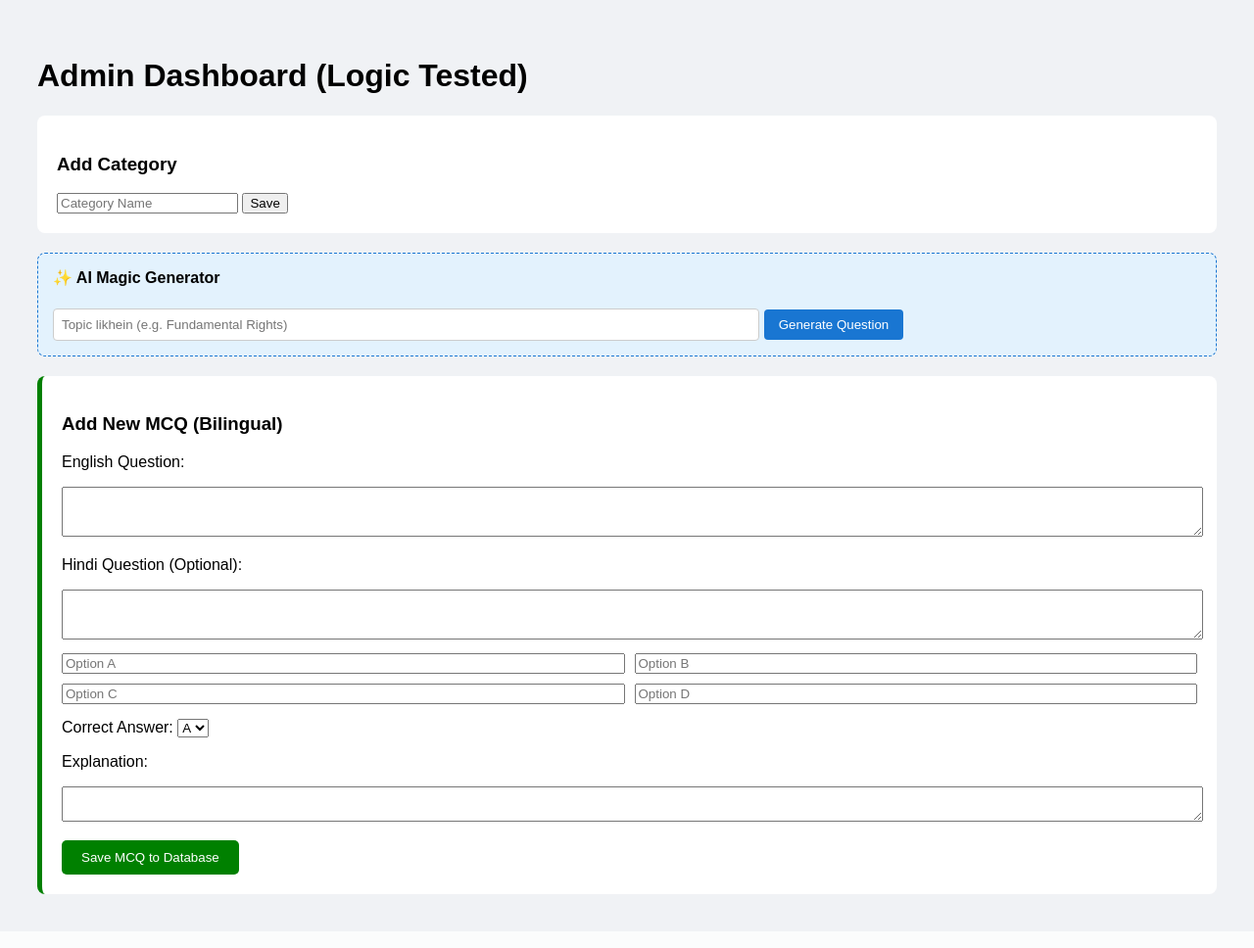
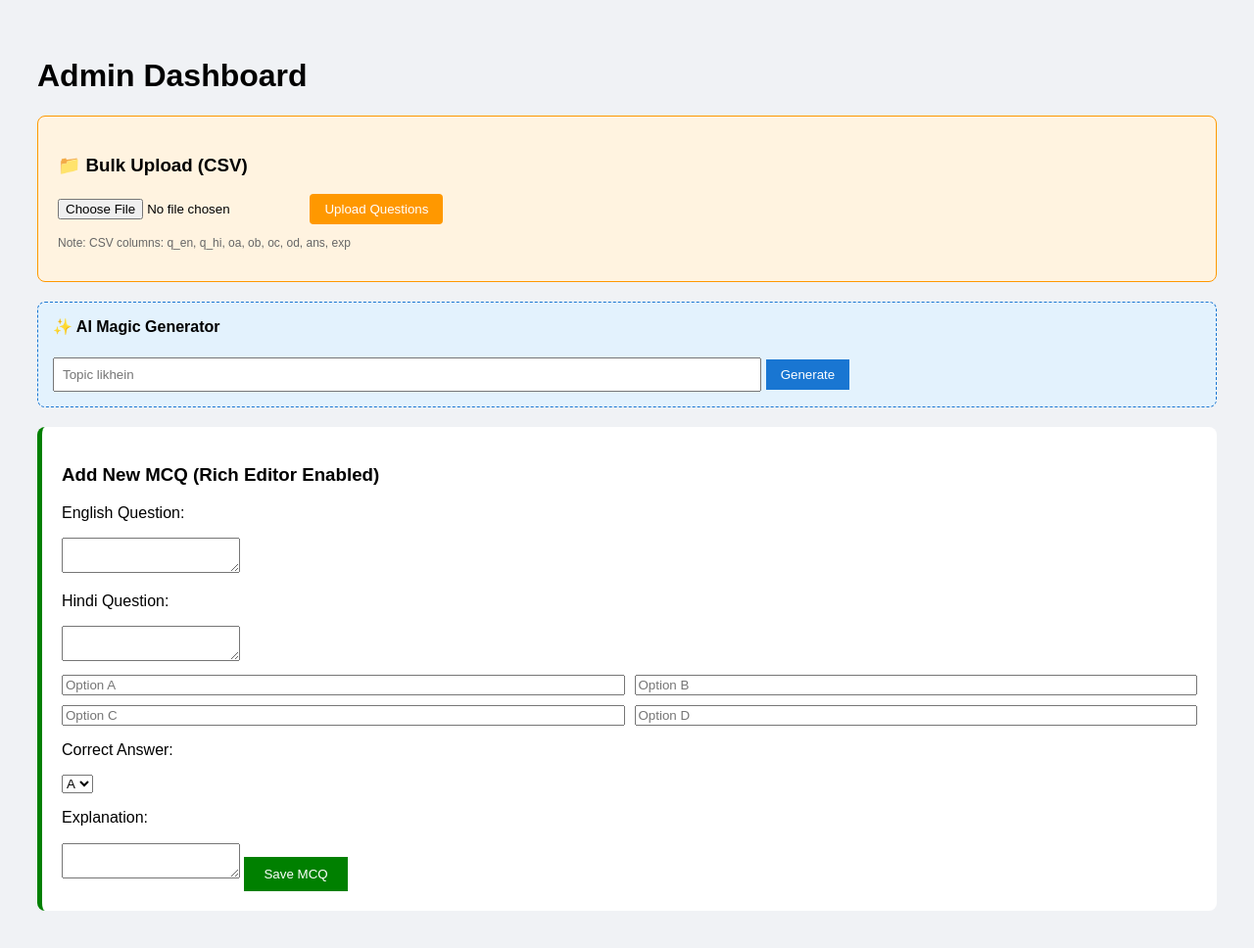
Before and after one commit to cognitoias-droid/UPSC-Web-App, a Flask app: page /admin in a window 1280 px wide. Shown: the whole page at 98% size. Before the commit the page ends 913 px from the top, so only its background shows below. Run offline with Flask 3, Linux system fonts and the light colour scheme; some libraries are stand-ins or nearby versions.

Commit message:
Update admin.html

```diff
--- a/templates/admin.html
+++ b/templates/admin.html
@@ -1,29 +1,35 @@
 <!DOCTYPE html>
 <html>
-<head><title>Admin - Cognito IAS</title></head>
+<head>
+    <title>Admin - Cognito IAS</title>
+    <script src="https://cdn.ckeditor.com/4.22.1/standard/ckeditor.js"></script>
+</head>
 <body style="font-family: Arial; padding: 30px; background: #f0f2f5;">
-    <h1>Admin Dashboard (Logic Tested)</h1>
+    <h1>Admin Dashboard</h1>
 
-    <div style="background: white; padding: 20px; border-radius: 8px; margin-bottom: 20px;">
-        <h3>Add Category</h3>
-        <form action="/admin/add_category" method="POST">
-            <input type="text" name="cat_name" placeholder="Category Name" required>
-            <button type="submit">Save</button>
+    <div style="background: #fff3e0; padding: 20px; border-radius: 8px; margin-bottom: 20px; border: 1px solid #ff9800;">
+        <h3>📁 Bulk Upload (CSV)</h3>
+        <form action="/admin/upload_csv" method="POST" enctype="multipart/form-data">
+            <input type="file" name="csv_file" accept=".csv" required>
+            <button type="submit" style="background: #ff9800; color: white; border: none; padding: 8px 15px; border-radius: 4px; cursor: pointer;">Upload Questions</button>
         </form>
+        <p style="font-size: 12px; color: #666;">Note: CSV columns: q_en, q_hi, oa, ob, oc, od, ans, exp</p>
     </div>
+
     <div style="background: #e3f2fd; padding: 15px; border-radius: 8px; margin-bottom: 20px; border: 1px dashed #1976d2;">
         <h4 style="margin-top:0;">✨ AI Magic Generator</h4>
-    <input type="text" id="ai-topic" placeholder="Topic likhein (e.g. Fundamental Rights)" style="width: 60%; padding: 8px; border-radius: 4px; border: 1px solid #ccc;">
-    <button type="button" onclick="askAI()" id="ai-btn" style="padding: 8px 15px; background: #1976d2; color: white; border: none; border-radius: 4px; cursor: pointer;">Generate Question</button>
+        <input type="text" id="ai-topic" placeholder="Topic likhein" style="width: 60%; padding: 8px;">
+        <button type="button" onclick="askAI()" id="ai-btn" style="padding: 8px 15px; background: #1976d2; color: white; border: none; cursor: pointer;">Generate</button>
     </div>
+
     <div style="background: white; padding: 20px; border-radius: 8px; border-left: 5px solid green;">
-        <h3>Add New MCQ (Bilingual)</h3>
+        <h3>Add New MCQ (Rich Editor Enabled)</h3>
         <form action="/admin/save_mcq" method="POST">
             <p>English Question:</p>
-            <textarea name="q_en" style="width: 100%;" rows="3"></textarea>
+            <textarea name="q_en" id="editor_en"></textarea>
 
-            <p>Hindi Question (Optional):</p>
-            <textarea name="q_hi" style="width: 100%;" rows="3"></textarea>
+            <p>Hindi Question:</p>
+            <textarea name="q_hi" id="editor_hi"></textarea>
 
             <div style="display: grid; grid-template-columns: 1fr 1fr; gap: 10px; margin-top: 10px;">
                 <input type="text" name="oa" placeholder="Option A" required>
@@ -32,27 +38,29 @@
                 <input type="text" name="od" placeholder="Option D" required>
             </div>
 
-            <div style="margin-top: 15px;">
-                <label>Correct Answer:</label>
+            <p>Correct Answer:</p>
             <select name="ans">
                 <option value="A">A</option><option value="B">B</option>
                 <option value="C">C</option><option value="D">D</option>
             </select>
+
+            <p>Explanation:</p>
+            <textarea name="exp" id="editor_exp"></textarea>
+
+            <button type="submit" style="background: green; color: white; padding: 10px 20px; border: none; margin-top: 15px; cursor: pointer;">Save MCQ</button>
+        </form>
     </div>
 
-            <p>Explanation:</p>
-            <textarea name="exp" style="width: 100%;" rows="2"></textarea>
+    <script>
+        // CKEditor Ko Activate Karna
+        CKEDITOR.replace('editor_en');
+        CKEDITOR.replace('editor_hi');
+        CKEDITOR.replace('editor_exp');
 
-            <button type="submit" style="background: green; color: white; padding: 10px 20px; border: none; border-radius: 5px; margin-top: 15px;">
-                Save MCQ to Database
-            </button>
-        </form>
-    </div>
-    <script>
         function askAI() {
             let topic = document.getElementById('ai-topic').value;
             let btn = document.getElementById('ai-btn');
-    if(!topic) return alert("Pehle topic toh likhiye!");
+            if(!topic) return alert("Pehle topic likhiye!");
 
             btn.innerText = "AI Soch raha hai...";
             btn.disabled = true;
@@ -64,35 +72,22 @@ function askAI() {
             })
             .then(res => res.json())
             .then(data => {
-        console.log("AI Raw Data:", data);
+                // Editor mein data bharne ka tareeka alag hota hai
+                CKEDITOR.instances.editor_en.setData(data.q_en || data.question || "");
+                CKEDITOR.instances.editor_hi.setData(data.q_hi || "");
+                CKEDITOR.instances.editor_exp.setData(data.exp || "");
 
-        // LOGIC: Agar keys alag naam se aayein, toh bhi ye dhoond lega
-        const questionEn = data.q_en || data.question_en || data.question || "";
-        const questionHi = data.q_hi || data.question_hi || "";
-        const optionA = data.oa || data.option_a || data.a || "";
-        const optionB = data.ob || data.option_b || data.b || "";
-        const optionC = data.oc || data.option_c || data.c || "";
-        const optionD = data.od || data.option_d || data.d || "";
-        const correctAns = data.ans || data.correct || data.answer || "A";
-        const explain = data.exp || data.explanation || "";
+                document.getElementsByName('oa')[0].value = data.oa || "";
+                document.getElementsByName('ob')[0].value = data.ob || "";
+                document.getElementsByName('oc')[0].value = data.oc || "";
+                document.getElementsByName('od')[0].value = data.od || "";
+                document.getElementsByName('ans')[0].value = data.ans || "A";
 
-        // Form ke dabbo mein sahi data bharna
-        document.getElementsByName('q_en')[0].value = questionEn;
-        document.getElementsByName('q_hi')[0].value = questionHi;
-        document.getElementsByName('oa')[0].value = optionA;
-        document.getElementsByName('ob')[0].value = optionB;
-        document.getElementsByName('oc')[0].value = optionC;
-        document.getElementsByName('od')[0].value = optionD;
-        document.getElementsByName('ans')[0].value = correctAns;
-        document.getElementsByName('exp')[0].value = explain;
-
-        btn.innerText = "Generate Question";
+                btn.innerText = "Generate";
                 btn.disabled = false;
             })
             .catch(err => {
-        console.error("Error:", err);
-        alert("Galti hui: " + err);
-        btn.innerText = "Generate Question";
+                alert("Galti: " + err);
                 btn.disabled = false;
             });
         }
```
Lines whose indentation alone changed are shown as unchanged.
